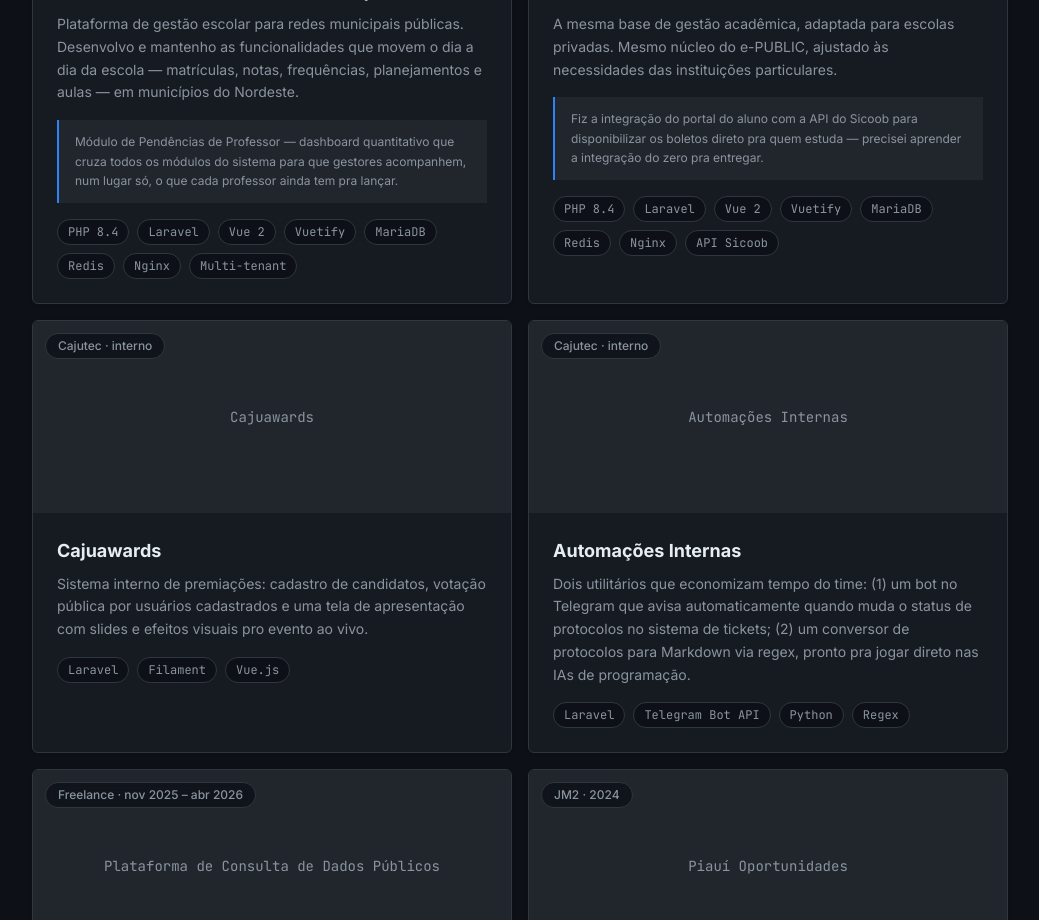
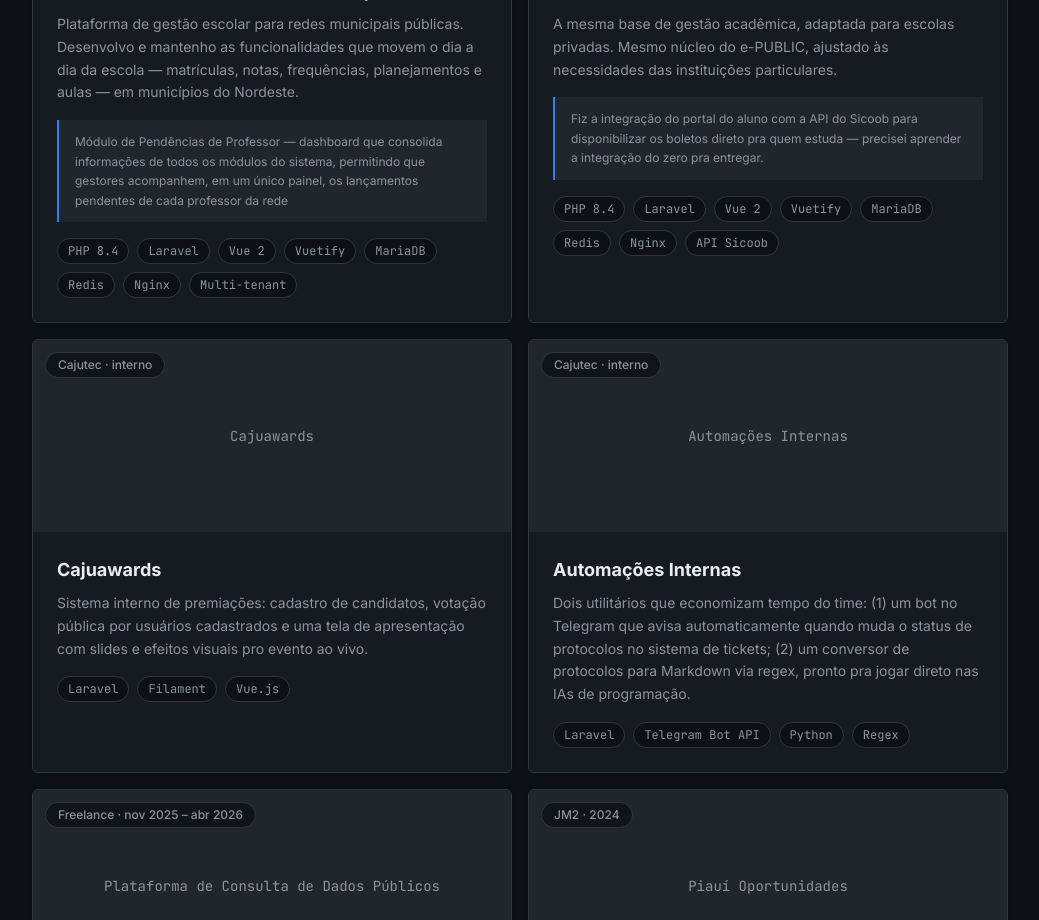
Before and after one commit to mateussousadev/portfolio-mateussousa, a Vue app: page / in a window 1280 px wide. Shown: the part 1560-2480 px from the top of the page, without its empty margins (120-1159 px from the left). Built offline with nearby package versions, Linux system fonts and the light colour scheme.

Commit message:
refactor(project) ajusta texto pendência de professores

```diff
--- a/src/components/ProjectsSection.vue
+++ b/src/components/ProjectsSection.vue
@@ -9,7 +9,7 @@ const projetos = [
     descricao:
       'Plataforma de gestão escolar para redes municipais públicas. Desenvolvo e mantenho as funcionalidades que movem o dia a dia da escola — matrículas, notas, frequências, planejamentos e aulas — em municípios do Nordeste.',
     destaque:
-      'Módulo de Pendências de Professor — dashboard quantitativo que cruza todos os módulos do sistema para que gestores acompanhem, num lugar só, o que cada professor ainda tem pra lançar.',
+      'Módulo de Pendências de Professor — dashboard que consolida informações de todos os módulos do sistema, permitindo que gestores acompanhem, em um único painel, os lançamentos pendentes de cada professor da rede',
     tags: ['PHP 8.4', 'Laravel', 'Vue 2', 'Vuetify', 'MariaDB', 'Redis', 'Nginx', 'Multi-tenant'],
     link: null,
   },
```
